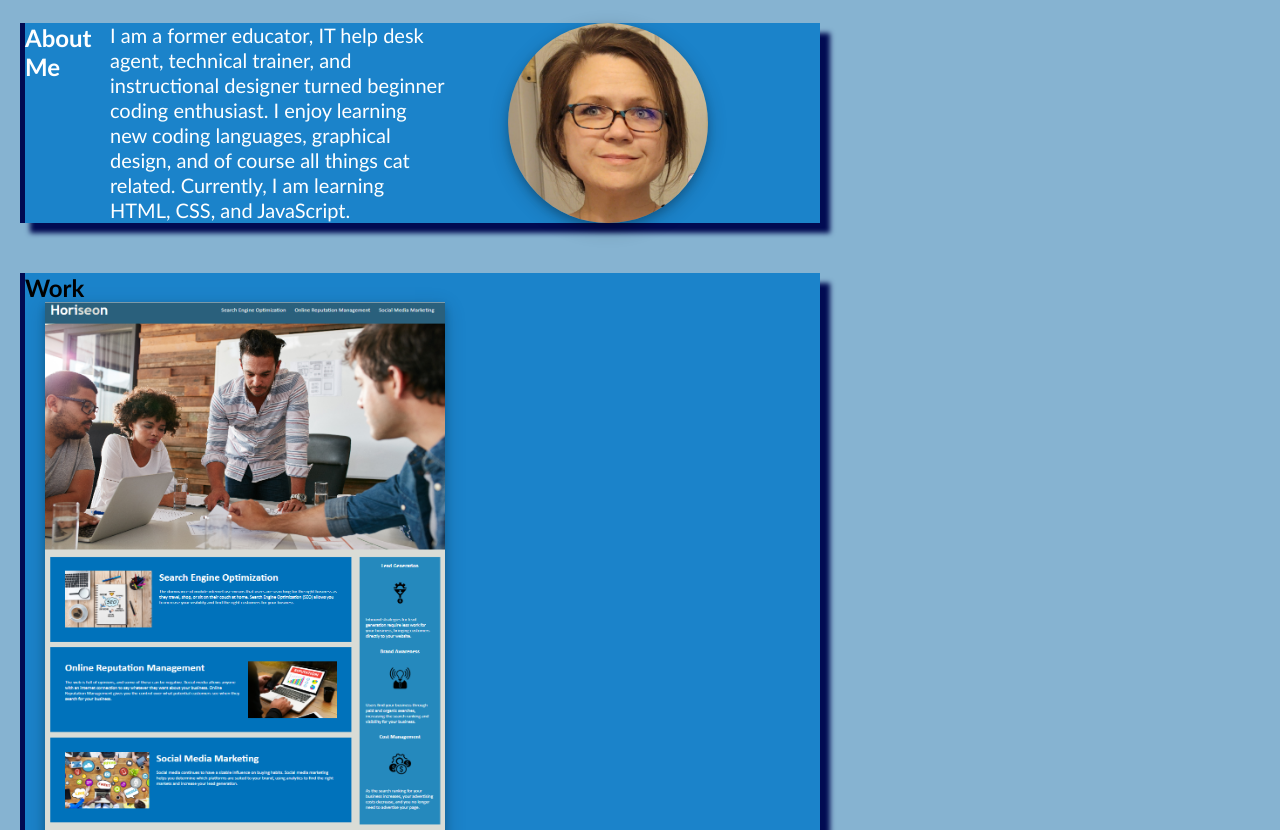
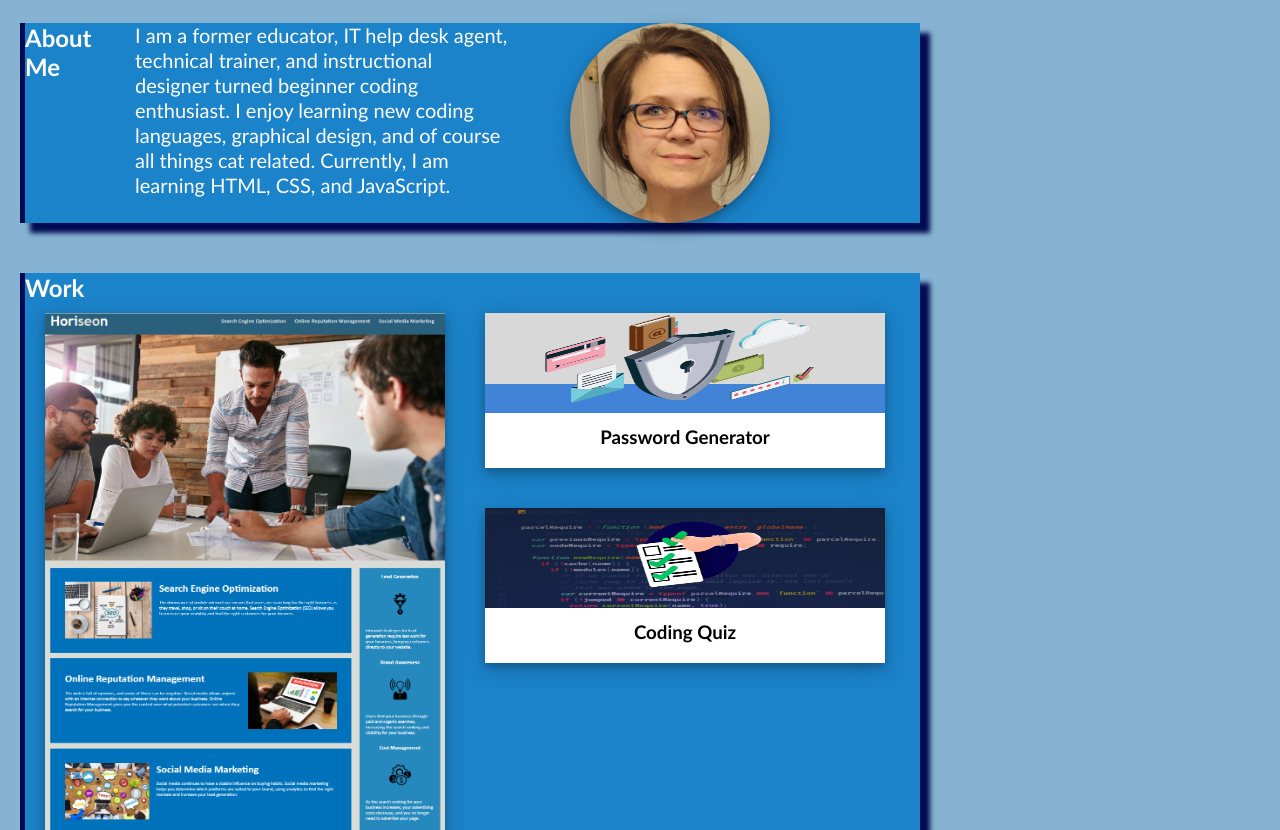
Before and after one commit to erinsawyer504/erin-sawyer-portfolio, a plain HTML site: page index.html in a window 1280 px wide. Shown: the part 369-1199 px from the top of the page. Drawn offline with Linux system fonts and the light colour scheme.

Commit message:
Added grid layout to work and contact sections

```diff
--- a/assets/css/style.css
+++ b/assets/css/style.css
@@ -107,20 +107,8 @@ p {
     padding: 50px;*/
     /*height: 300px;*/
 	display: grid;
-	max-width: 800px;
-	grid-template-columns: 50px repeat(auto-fit, minmax(200px, 1fr));
-	font-family: 'Gill Sans', 'Gill Sans MT', Calibri, 'Trebuchet MS', sans-serif;
-    background-color: var(--medblue);
-    color: #ffffff;
-	border-style: solid;
-	border-width: 0 0 0 5px;
-	border-color: var(--darkblue);
-	box-shadow: 10px 10px 5px var(--darkblue);
-}
-.workContainer {
-	/*display: grid;*/
-	max-width: 800px;
-	margin-top: 50px;
+	max-width: 900px;
+	grid-template-columns: 75px repeat(auto-fit, minmax(200px, 2fr));
 	font-family: 'Gill Sans', 'Gill Sans MT', Calibri, 'Trebuchet MS', sans-serif;
     background-color: var(--medblue);
     color: #ffffff;
@@ -153,19 +141,31 @@ main p {
 }
 
 .workContainer {
-	height: 800px;
-	max-width: 800px;
-	color: black;
-
+	display: grid;
+	max-width: 900px;
+	grid-template-columns: 2fr 4fr 2fr;
+	grid-template-rows: 20px 175px 175px 250px 20px;
+	grid-gap: 20px;
+	margin-top: 50px;
+	font-family: 'Gill Sans', 'Gill Sans MT', Calibri, 'Trebuchet MS', sans-serif;
+    background-color: var(--medblue);
+    color: #ffffff;
+	border-style: solid;
+	border-width: 0 0 0 5px;
+	border-color: var(--darkblue);
+	box-shadow: 10px 10px 5px var(--darkblue);
 }
 
-*#horiseon {
-	float: left;
+#horiseon {
+	grid-column-start: 1;
+	grid-column-end: 2;
+	grid-row-start: 2;
+	grid-row-end: 5;
 	background-color: white;
+	color: black;
 	margin: 0 0 20px 20px;
 	padding: 0 0 20px 0;
 	text-align: center;
-	border-color: none;
 	box-shadow: 0 4px 8px 0 rgba(0, 0, 0, 0.2), 0 6px 20px 0 rgba(0, 0, 0, 0.19);
 }
 
@@ -175,13 +175,23 @@ main p {
 }
 
 .otherProjects {
-	float: left;
-	margin-left: 20px;
-	margin-bottom: 20px;
+	grid-column-start: 2;
+	grid-column-end: 3;
+	grid-row-start: 2;
+	grid-row-end: 3;
 	background-color: white;
-	padding: 0;
+	color: black;
+	margin: 0 0 20px 20px;
+	padding: 0 0 20px 0;
 	text-align: center;
 	box-shadow: 0 4px 8px 0 rgba(0, 0, 0, 0.2), 0 6px 20px 0 rgba(0, 0, 0, 0.19);
+}
+
+#codingQuiz {
+	grid-column-start: 2;
+	grid-column-end: 3;
+	grid-row-start: 3;
+	grid-row-end: 4;
 }
 
 .otherProjects img{
@@ -196,9 +206,9 @@ main p {
 
 /* Styles the contact me section in the main */
 .contactContainer {
-	max-width: 800px;
+	max-width: 900px;
 	display: grid;
-	grid-template-columns: 50px 200px 200px 200px 200px;
+	grid-template-columns: 100px auto auto auto;
 	margin-top: 50px;
 	font-family: 'Gill Sans', 'Gill Sans MT', Calibri, 'Trebuchet MS', sans-serif;
     background-color: var(--medblue);
--- a/index.html
+++ b/index.html
@@ -46,7 +46,7 @@
 					<img src="./assets/images/passwordgenerator.PNG" alt="image of password security">
 					<h3>Password Generator</h3>
 				</div>
-				<div class="otherProjects">
+				<div class="otherProjects" id="codingQuiz">
 					<img src="./assets/images/codingquiz.PNG" alt="image of a quiz with checkmarks for correct answers">
 					<h3>Coding Quiz</h3>
 				</div>
```
